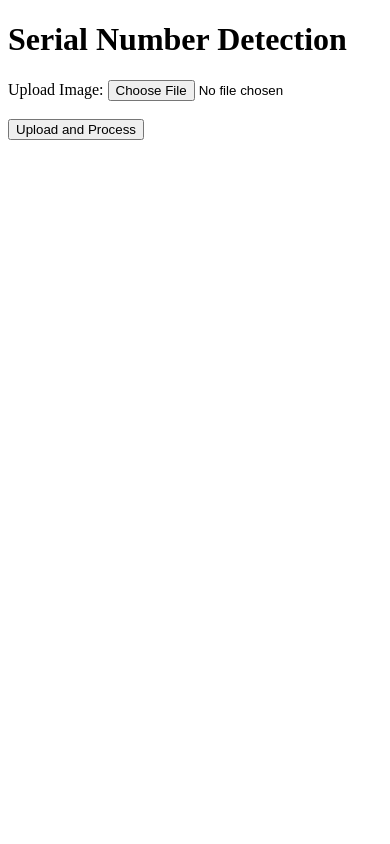
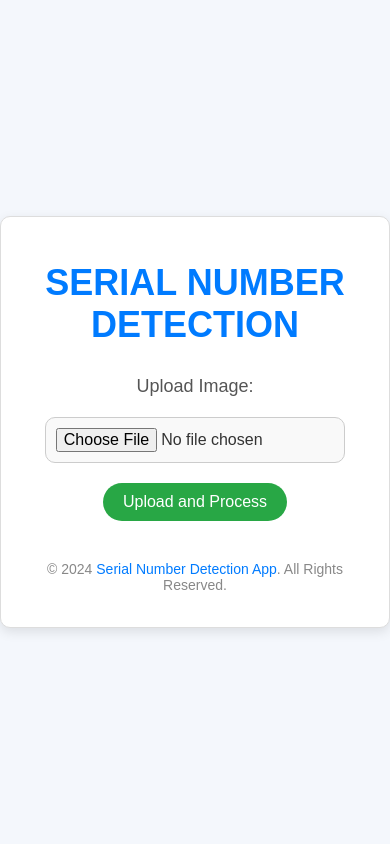
Before and after one commit to romal7/serial-number-extratction-ui, a Flask app: page / in a window 390 px wide. Run offline with Flask 3, Linux system fonts and the light colour scheme.

Commit message:
updated ui

```diff
--- a/templates/index.html
+++ b/templates/index.html
@@ -3,15 +3,171 @@
 <head>
     <meta charset="UTF-8">
     <meta name="viewport" content="width=device-width, initial-scale=1.0">
-    <title>Upload Image for Serial Number Detection</title>
+    <title>Serial Number Detection</title>
+    <style>
+        body {
+            font-family: 'Arial', sans-serif;
+            background-color: #f4f7fc;
+            margin: 0;
+            padding: 0;
+            display: flex;
+            justify-content: center;
+            align-items: center;
+            height: 100vh;
+            color: #333;
+        }
+
+        .container {
+            background-color: #ffffff;
+            padding: 30px;
+            border-radius: 15px;
+            box-shadow: 0 4px 12px rgba(0, 0, 0, 0.1);
+            max-width: 960px;
+            width: 100%;
+            text-align: center;
+            border: 1px solid #ddd;
+        }
+
+        h1 {
+            color: #007BFF;
+            font-size: 36px;
+            margin-bottom: 30px;
+            font-weight: bold;
+            text-transform: uppercase;
+        }
+
+        label {
+            font-size: 18px;
+            color: #555;
+            margin-bottom: 10px;
+            display: block;
+        }
+
+        input[type="file"] {
+            font-size: 16px;
+            padding: 10px;
+            margin-top: 10px;
+            width: 60%;
+            border: 1px solid #ccc;
+            border-radius: 10px;
+            background-color: #f9f9f9;
+            transition: 0.3s;
+        }
+
+        input[type="file"]:hover {
+            background-color: #e2e6ea;
+        }
+
+        button {
+            background-color: #28a745;
+            color: white;
+            font-size: 18px;
+            padding: 12px 25px;
+            border: none;
+            border-radius: 30px;
+            cursor: pointer;
+            margin-top: 20px;
+            transition: background-color 0.3s, transform 0.3s;
+        }
+
+        button:hover {
+            background-color: #218838;
+            transform: scale(1.05);
+        }
+
+        h2 {
+            font-size: 24px;
+            color: #28a745;
+            margin-top: 20px;
+            font-weight: bold;
+        }
+
+        h3 {
+            font-size: 20px;
+            color: #333;
+            margin-top: 20px;
+            font-weight: normal;
+        }
+
+        img {
+            max-width: 90%;
+            border-radius: 10px;
+            margin-top: 15px;
+            transition: transform 0.3s ease;
+        }
+
+        img:hover {
+            transform: scale(1.05);
+        }
+
+        .cropped-images {
+            display: flex;
+            flex-wrap: wrap;
+            justify-content: center;
+            margin-top: 30px;
+        }
+
+        .cropped-images div {
+            margin: 10px;
+            width: 45%;
+            max-width: 400px;
+            transition: transform 0.3s ease;
+        }
+
+        .cropped-images div:hover {
+            transform: scale(1.05);
+        }
+
+        .footer {
+            font-size: 14px;
+            color: #888;
+            margin-top: 40px;
+        }
+
+        .footer a {
+            text-decoration: none;
+            color: #007BFF;
+        }
+
+        .footer a:hover {
+            text-decoration: underline;
+        }
+
+        @media (max-width: 768px) {
+            .container {
+                padding: 20px;
+                border-radius: 10px;
+            }
+
+            input[type="file"] {
+                width: 80%;
+            }
+
+            .cropped-images div {
+                width: 80%;
+            }
+
+            img {
+                max-width: 100%;
+            }
+
+            button {
+                font-size: 16px;
+                padding: 10px 20px;
+            }
+        }
+
+    </style>
 </head>
 <body>
+
+    <div class="container">
         <h1>Serial Number Detection</h1>
 
         <form action="/upload" method="POST" enctype="multipart/form-data">
             <label for="file">Upload Image:</label>
             <input type="file" name="file" id="file" required>
-        <br><br>
+            <br>
             <button type="submit">Upload and Process</button>
         </form>
 
@@ -19,13 +175,22 @@
             <h2>Detected Serial Number: {{ serial_number }}</h2>
 
             <h3>Original Image:</h3>
-        <img src="{{ url_for('static', filename='original_image.png') }}" alt="Original Image" width="400">
+            <img src="{{ url_for('static', filename='original_image.png') }}" alt="Original Image">
 
+            <div class="cropped-images">
                 {% for cropped_image in cropped_images %}
+                    <div>
                         <h3>Cropped Serial Number Region:</h3>
-            <img src="{{ url_for('static', filename=cropped_image.split('static/')[-1]) }}" alt="Cropped Image" width="400">
+                        <img src="{{ url_for('static', filename=cropped_image.split('static/')[-1]) }}" alt="Cropped Image">
+                    </div>
                 {% endfor %}
+            </div>
         {% endif %}
+
+        <div class="footer">
+            <p>&copy; 2024 <a href="#">Serial Number Detection App</a>. All Rights Reserved.</p>
+        </div>
+    </div>
 
 </body>
 </html>
```
Lines whose indentation alone changed are shown as unchanged.
